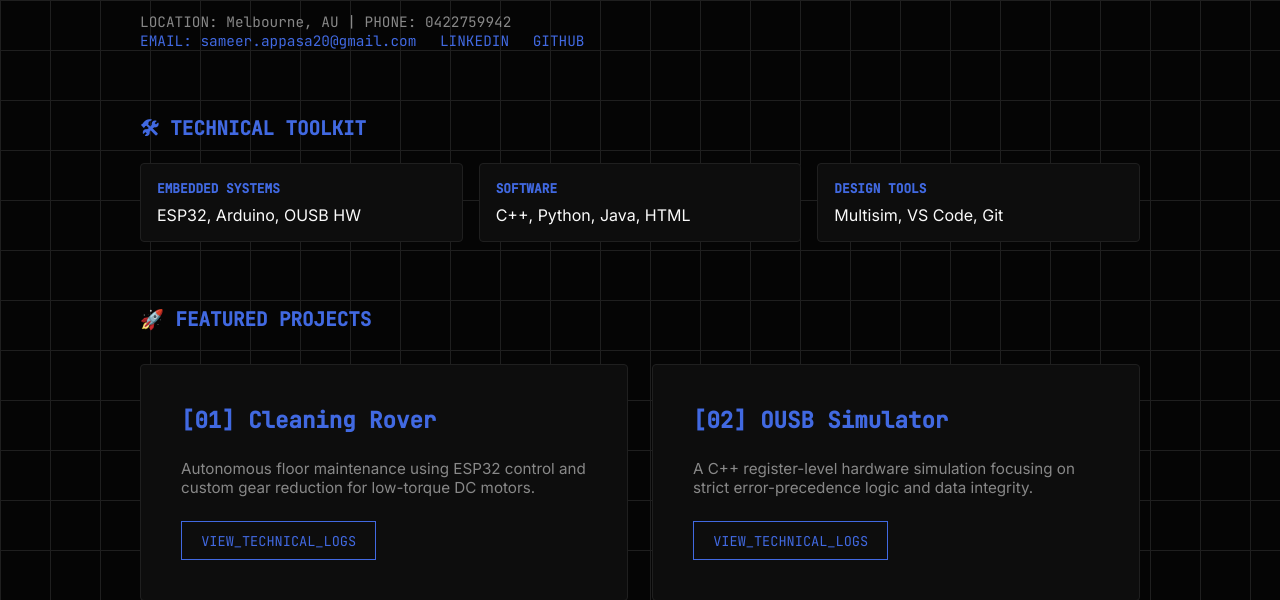
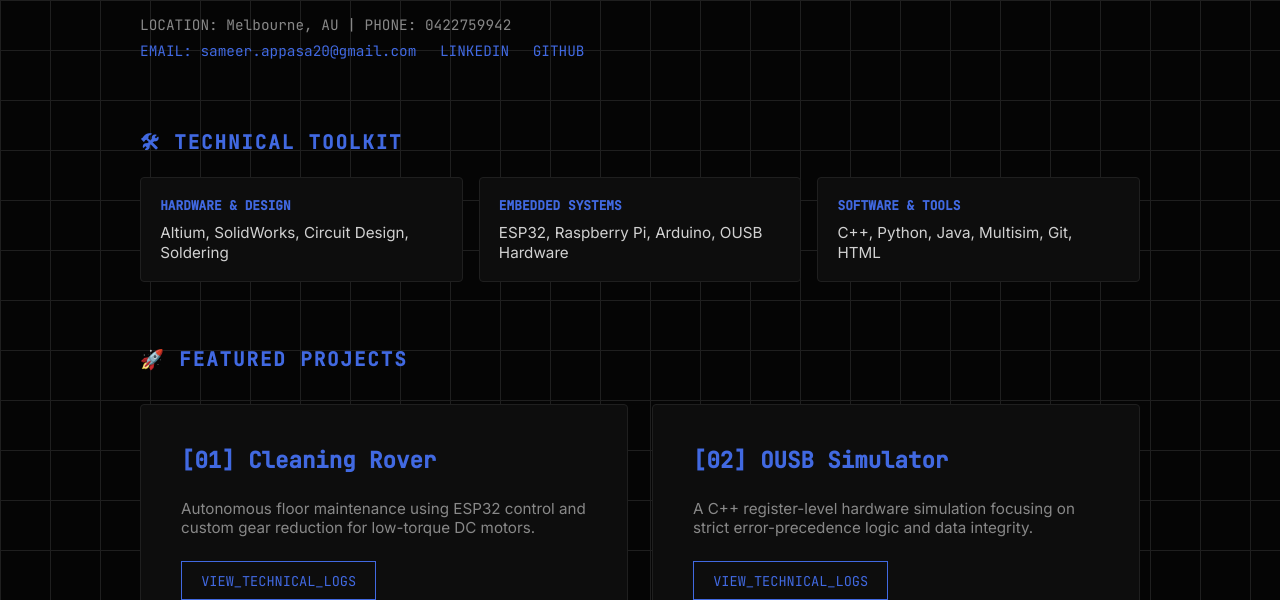
Before and after one commit to Sam2001115/Sam2001115.github.io, a plain HTML site: page index.html in a window 1280 px wide. Shown: the part 200-800 px from the top of the page. Drawn offline with Linux system fonts and the light colour scheme.

Commit message:
Initial portfolio setup

```diff
--- a/index.html
+++ b/index.html
@@ -32,14 +32,16 @@
         /* Header & Info */
         .terminal-header { font-family: var(--font-mono); color: var(--primary-light); margin-bottom: 1rem; }
         h1 { font-size: clamp(2.5rem, 8vw, 4.5rem); font-weight: 700; margin: 0; letter-spacing: -0.05em; }
-        .contact-info { margin-top: 1.5rem; font-family: var(--font-mono); font-size: 0.9rem; color: var(--muted-foreground); }
-        .contact-info a { color: var(--primary-light); text-decoration: none; margin-right: 15px; }
+        .contact-info { margin-top: 1.5rem; font-family: var(--font-mono); font-size: 0.9rem; color: var(--muted-foreground); line-height: 1.8; }
+        .contact-info a { color: var(--primary-light); text-decoration: none; margin-right: 15px; border-bottom: 1px solid transparent; transition: 0.3s; }
+        .contact-info a:hover { border-bottom: 1px solid var(--primary-light); }
 
         /* Skills Section */
-        h2 { font-family: var(--font-mono); color: var(--primary-light); font-size: 1.2rem; margin-top: 4rem; text-transform: uppercase; }
-        .skills-grid { display: grid; grid-template-columns: repeat(auto-fit, minmax(200px, 1fr)); gap: 1rem; margin-top: 1rem; }
-        .skill-item { background: var(--card); border: 1px solid var(--border); padding: 1rem; border-radius: 4px; }
+        h2 { font-family: var(--font-mono); color: var(--primary-light); font-size: 1.2rem; margin-top: 4rem; text-transform: uppercase; letter-spacing: 0.1em; }
+        .skills-grid { display: grid; grid-template-columns: repeat(auto-fit, minmax(220px, 1fr)); gap: 1rem; margin-top: 1rem; }
+        .skill-item { background: var(--card); border: 1px solid var(--border); padding: 1.2rem; border-radius: 4px; }
         .skill-item b { color: var(--primary-light); display: block; margin-bottom: 0.5rem; font-size: 0.8rem; font-family: var(--font-mono); }
+        .skill-item span { font-size: 0.95rem; color: #d1d1d1; }
 
         /* Projects */
         .grid { display: grid; grid-template-columns: repeat(auto-fit, minmax(320px, 1fr)); gap: 1.5rem; margin-top: 2rem; }
@@ -68,9 +70,18 @@
 
         <h2>🛠 Technical Toolkit</h2>
         <div class="skills-grid">
-            <div class="skill-item"><b>EMBEDDED SYSTEMS</b>ESP32, Arduino, OUSB HW</div>
-            <div class="skill-item"><b>SOFTWARE</b>C++, Python, Java, HTML</div>
-            <div class="skill-item"><b>DESIGN TOOLS</b>Multisim, VS Code, Git</div>
+            <div class="skill-item">
+                <b>HARDWARE & DESIGN</b>
+                <span>Altium, SolidWorks, Circuit Design, Soldering</span>
+            </div>
+            <div class="skill-item">
+                <b>EMBEDDED SYSTEMS</b>
+                <span>ESP32, Raspberry Pi, Arduino, OUSB Hardware</span>
+            </div>
+            <div class="skill-item">
+                <b>SOFTWARE & TOOLS</b>
+                <span>C++, Python, Java, Multisim, Git, HTML</span>
+            </div>
         </div>
 
         <h2>🚀 Featured Projects</h2>
```
